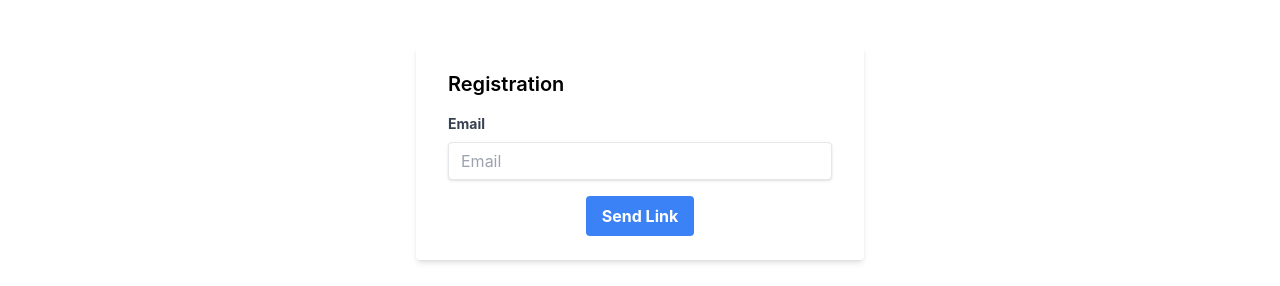
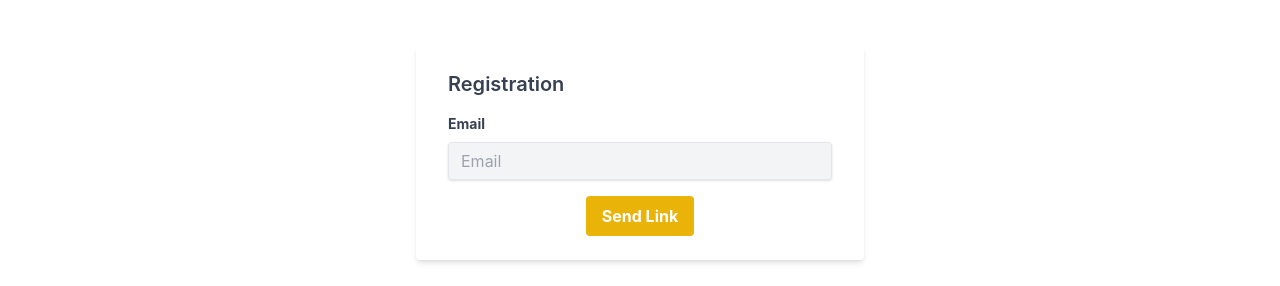
Before and after one commit to fazilmm860/Cardmantri-Crm-Frontend, a React (Create React App) app: page /registration in a window 1280 px wide. Shown: the part 311-597 px from the top of the page. Built offline with nearby package versions, Linux system fonts and the light colour scheme; no server answers.

Commit message:
edit in  registration page

```diff
--- a/src/App.js
+++ b/src/App.js
@@ -30,7 +30,7 @@ function App() {
   const DashboardValid = async () => {
     let token = localStorage.getItem("userdatatoken");
 
-    const res = await fetch("/api/validuser", {
+    const res = await fetch("http://localhost:8000/api/validuser", {
       method: "GET",
       headers: {
         "Content-Type": "application/json",
--- a/src/components/AdminPage.js
+++ b/src/components/AdminPage.js
@@ -29,5 +29,6 @@ export default function AdminPage() {
                 ))}
             </div>
         </div>
+
     );
 }
--- a/src/components/loginPage/Registration.js
+++ b/src/components/loginPage/Registration.js
@@ -40,17 +40,48 @@ const RegistrationLink = () => {
         }
     }
     return (
+        // <>
+        //     <div className="flex justify-center items-center h-screen">
+        //         <div className="bg-white shadow-md rounded px-8 py-6 w-full sm:max-w-md">
+        //             <h2 className="text-xl font-semibold mb-4">Registration</h2>
+        //             {message ? <p style={{ color: "green", fontWeight: "bold" }}>Registration link send Succesfully</p> : ""}
+        //             <div className="mb-4">
+        //                 <label className="block text-gray-700 text-sm font-bold mb-2" htmlFor="email">
+        //                     Email
+        //                 </label>
+        //                 <input
+        //                     className="shadow appearance-none border rounded w-full py-2 px-3 text-gray-700 leading-tight focus:outline-none focus:shadow-outline"
+        //                     id="email"
+        //                     type="email"
+        //                     placeholder="Email"
+        //                     value={email}
+        //                     onChange={setVal}
+        //                 />
+        //             </div>
+        //             <div className="flex items-center justify-center">
+        //                 <button
+        //                     className="bg-blue-500 hover:bg-blue-700 text-white font-bold py-2 px-4 rounded focus:outline-none focus:shadow-outline"
+        //                     onClick={sendLink}
+        //                 >
+        //                     Send Link
+        //                 </button>
+        //             </div>
+        //             <ToastContainer />
+        //         </div>
+
+        //     </div>
+        // </>
         <>
-            <div className="flex justify-center items-center h-screen">
-                <div className="bg-white shadow-md rounded px-8 py-6 w-full sm:max-w-md">
-                    <h2 className="text-xl font-semibold mb-4">Registration</h2>
-                    {message ? <p style={{ color: "green", fontWeight: "bold" }}>Registration link send Succesfully</p> : ""}
+    <div className="flex justify-center items-center h-screen bg-dark dark:bg-neutral-900">
+        <div className="bg-white dark:bg-neutral-800 shadow-md rounded px-8 py-6 w-full sm:max-w-md">
+            <h2 className="text-xl font-semibold mb-4 text-gray-700 dark:text-white">Registration</h2>
+            {message && <p className="text-green-500 font-bold mb-4">{message}</p>}
             <div className="mb-4">
-                        <label className="block text-gray-700 text-sm font-bold mb-2" htmlFor="email">
+                <label className="block text-gray-700 dark:text-white text-sm font-bold mb-2" htmlFor="email">
                     Email
                 </label>
                 <input
-                            className="shadow appearance-none border rounded w-full py-2 px-3 text-gray-700 leading-tight focus:outline-none focus:shadow-outline"
+                    className="shadow appearance-none border rounded w-full py-2 px-3 text-gray-700 dark:text-white leading-tight focus:outline-none focus:shadow-outline bg-gray-100 dark:bg-neutral-700"
                     id="email"
                     type="email"
                     placeholder="Email"
@@ -60,7 +91,7 @@ const RegistrationLink = () => {
             </div>
             <div className="flex items-center justify-center">
                 <button
-                            className="bg-blue-500 hover:bg-blue-700 text-white font-bold py-2 px-4 rounded focus:outline-none focus:shadow-outline"
+                    className="bg-yellow-500 hover:bg-yellow-700 text-white font-bold py-2 px-4 rounded focus:outline-none focus:shadow-outline"
                     onClick={sendLink}
                 >
                     Send Link
@@ -68,9 +99,9 @@ const RegistrationLink = () => {
             </div>
             <ToastContainer />
         </div>
-
     </div>
 </>
+
 
     )
 }
```
Lines whose indentation alone changed are shown as unchanged.
